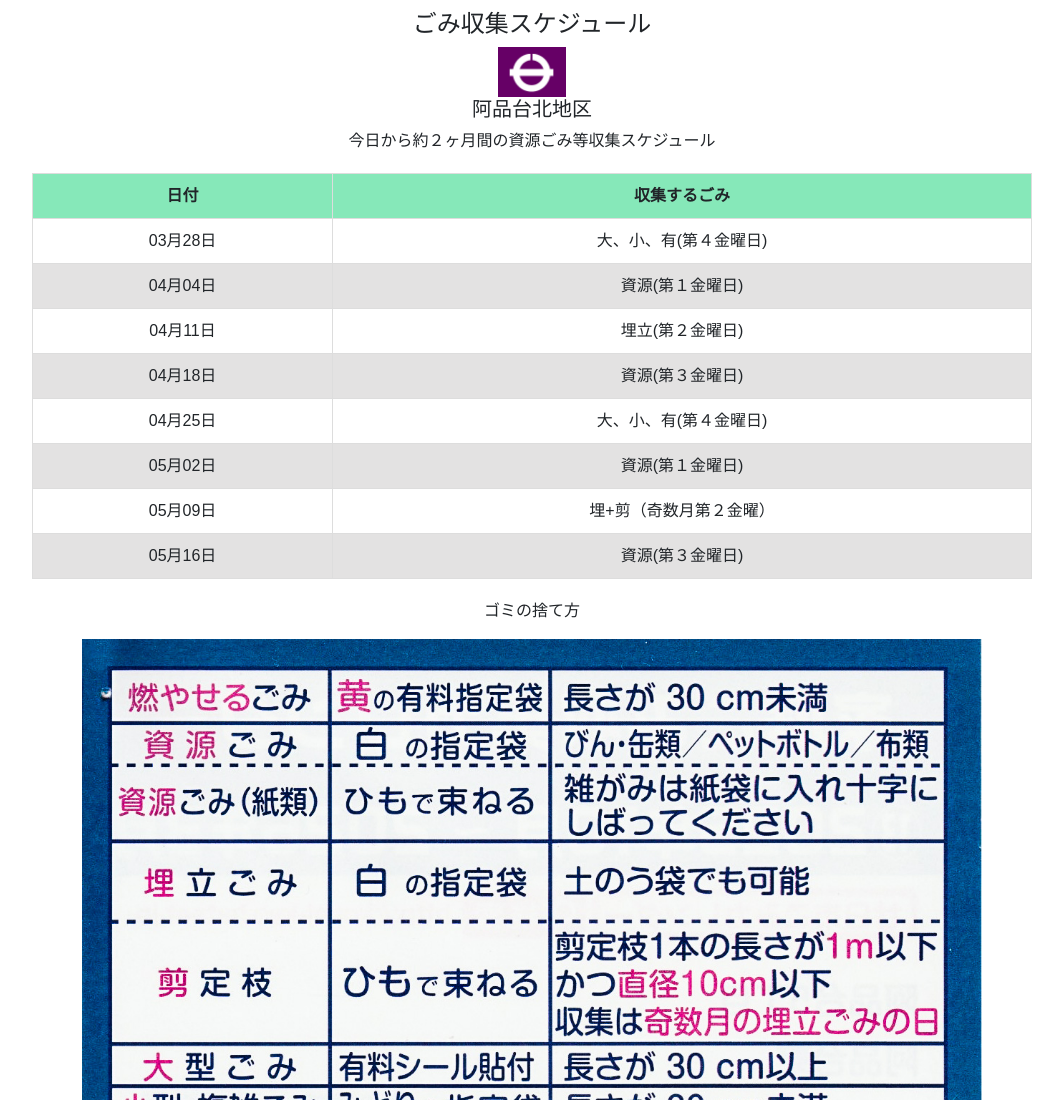
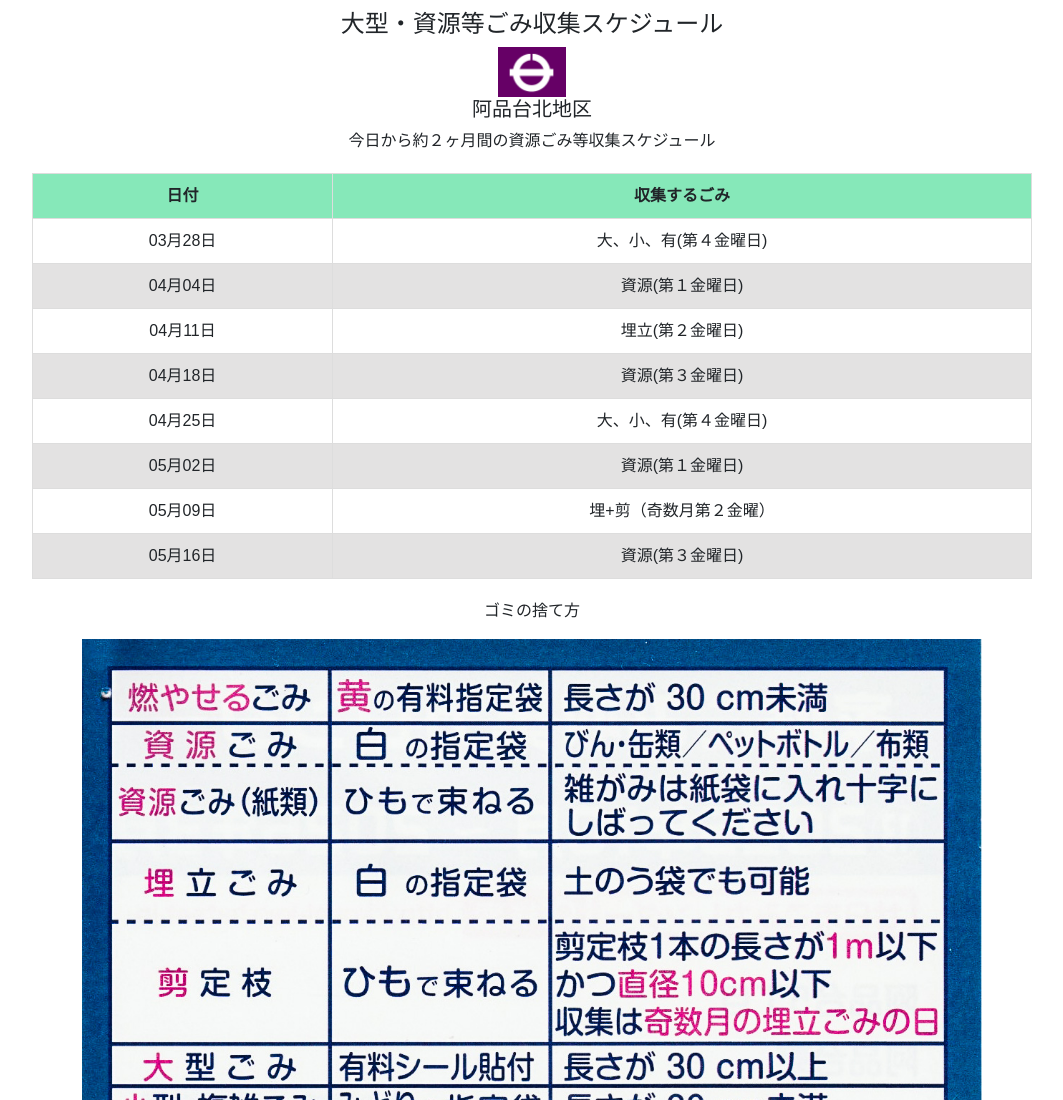
Before and after one commit to tonytani37/getGarbageSchedule, a plain HTML site: page index_friday.html in a window 1280 px wide. Shown: the top 1100 px of the page, without its empty margins (108-1171 px from the left). Drawn offline with nearby package versions, Linux system fonts and the light colour scheme.

Commit message:
2025/03/22 10:23

```diff
--- a/index_friday.html
+++ b/index_friday.html
@@ -84,7 +84,7 @@
 
     <div class='custom-container'>
 
-        <h4>ごみ収集スケジュール</h4>
+        <h4>大型・資源等ごみ収集スケジュール</h4>
         <!-- <img src='statics/img/1241.jpg' height="50",width="50"> -->
         <a href="index.html">
             <img src='statics/img/1241.jpg' height="50",width="50">
```
